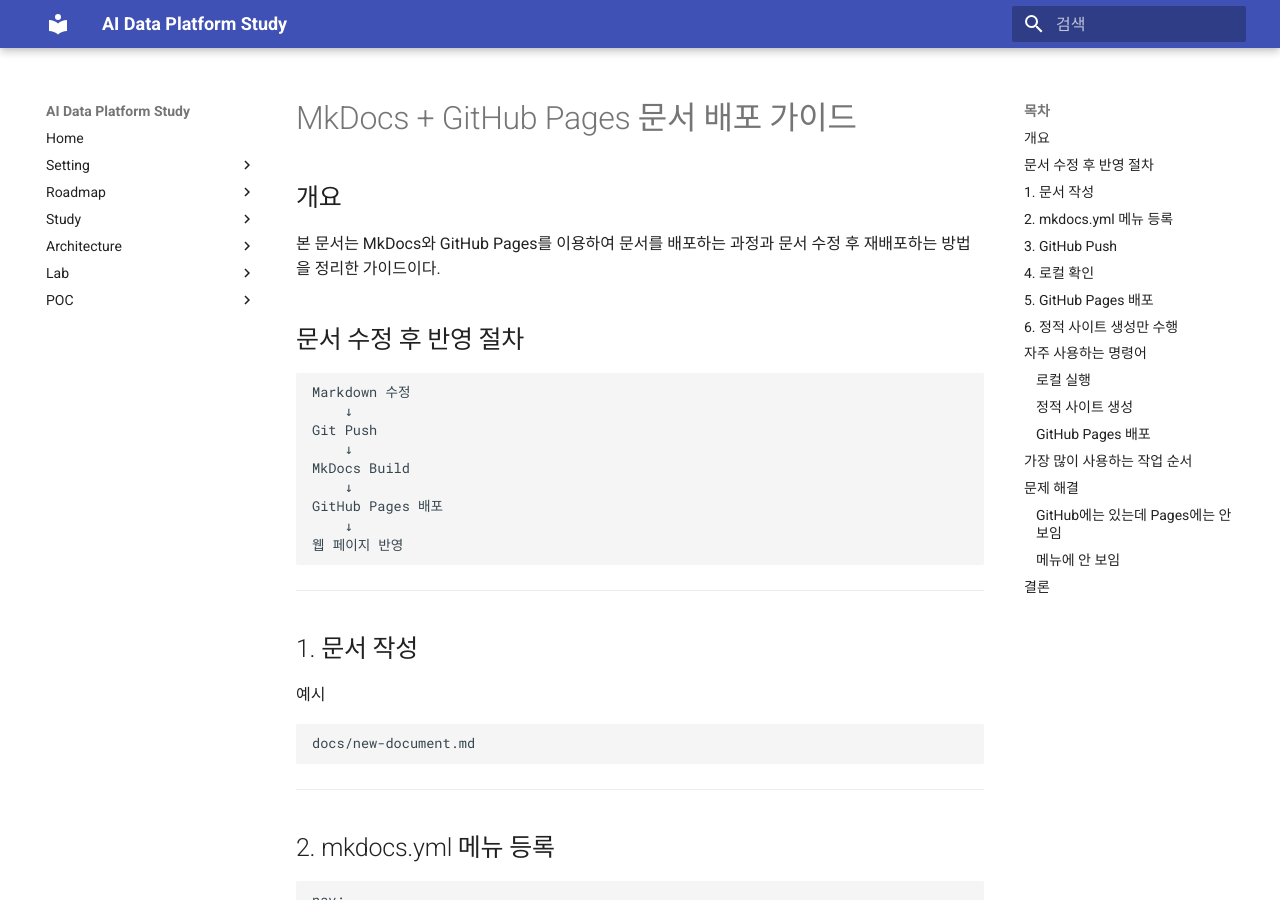
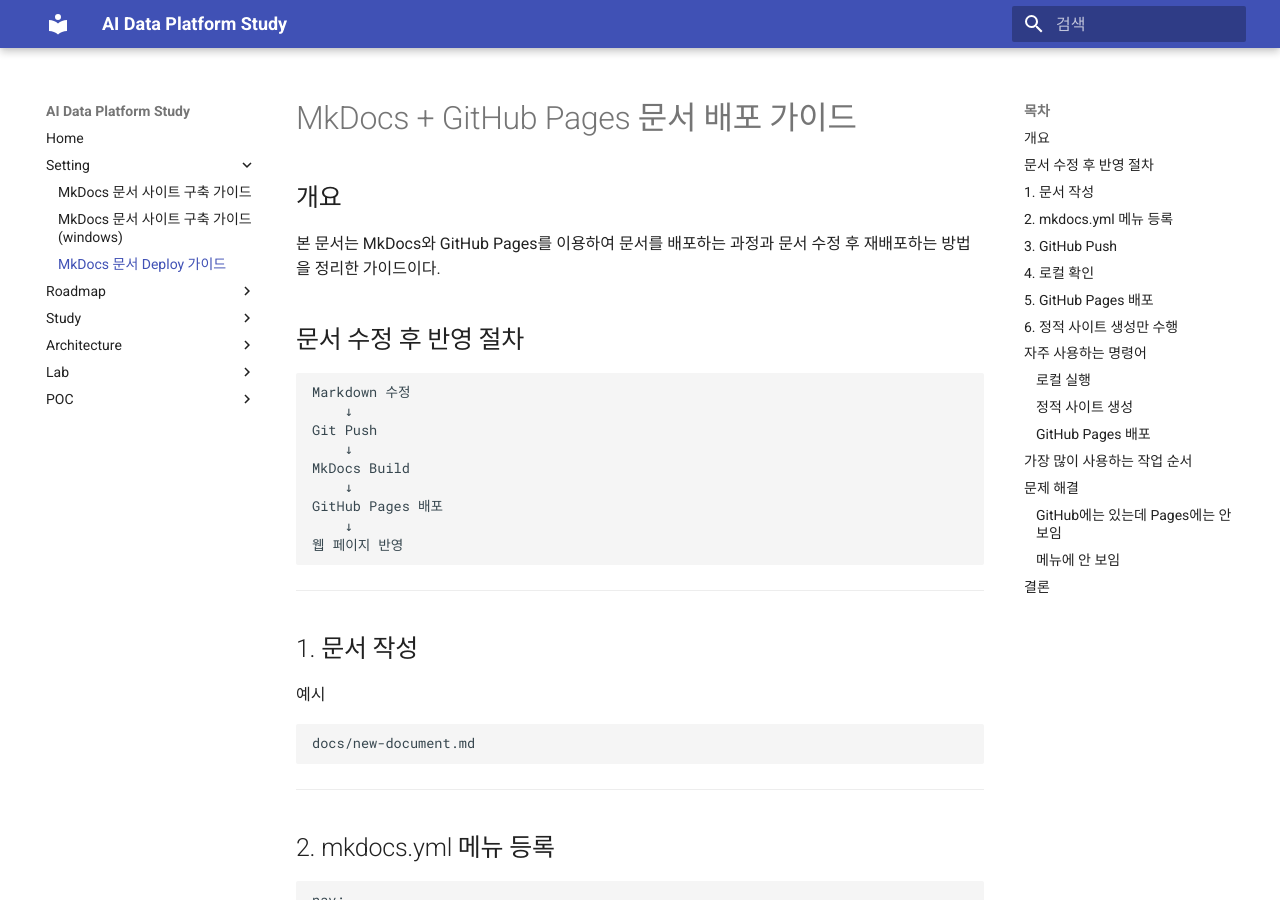
Before and after one commit to Team-AI-Data-Platform/AI-Data-Platform, an MkDocs documentation site: the page built from docs/setting/mkdocs_github_pages_guide_deploy.md, in a window 1280 px wide and 900 px high. Built offline with MkDocs 1.6.1 and Material for MkDocs 9.7.7, drawn with Linux system fonts in a browser that asks for light colours.

Commit message:
mkdocs.yml -> deploy 가이드 추가

```diff
--- a/mkdocs.yml
+++ b/mkdocs.yml
@@ -9,6 +9,8 @@ nav:
 
   - Setting:
       - MkDocs 문서 사이트 구축 가이드: setting/mkdocs_github_pages_guide.md
+      - MkDocs 문서 사이트 구축 가이드(windows): setting/mkdocs_github_pages_guide_windows.md
+      - MkDocs 문서 Deploy 가이드: setting/mkdocs_github_pages_guide_deploy.md
 
   - Roadmap:
       - 학습 로드맵: roadmap/study-roadmap.md
```
Also changed, not shown: docs/setting/mkdocs_github_pages_guide_deploy.md (renamed from docs/setting/mkdocs_github_pages_guide_build.md).
